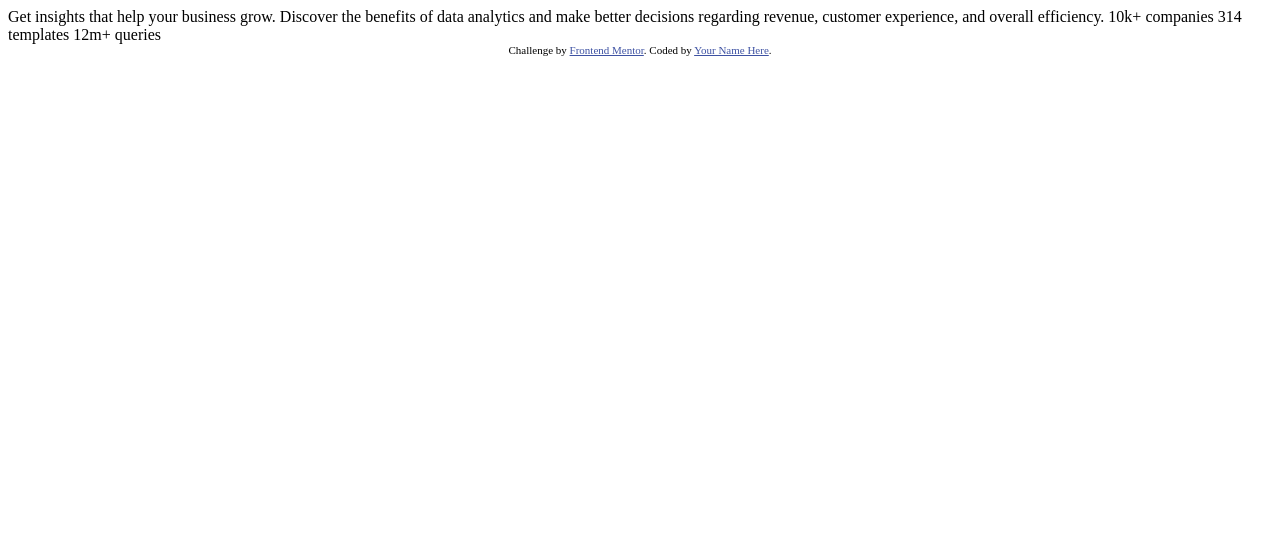
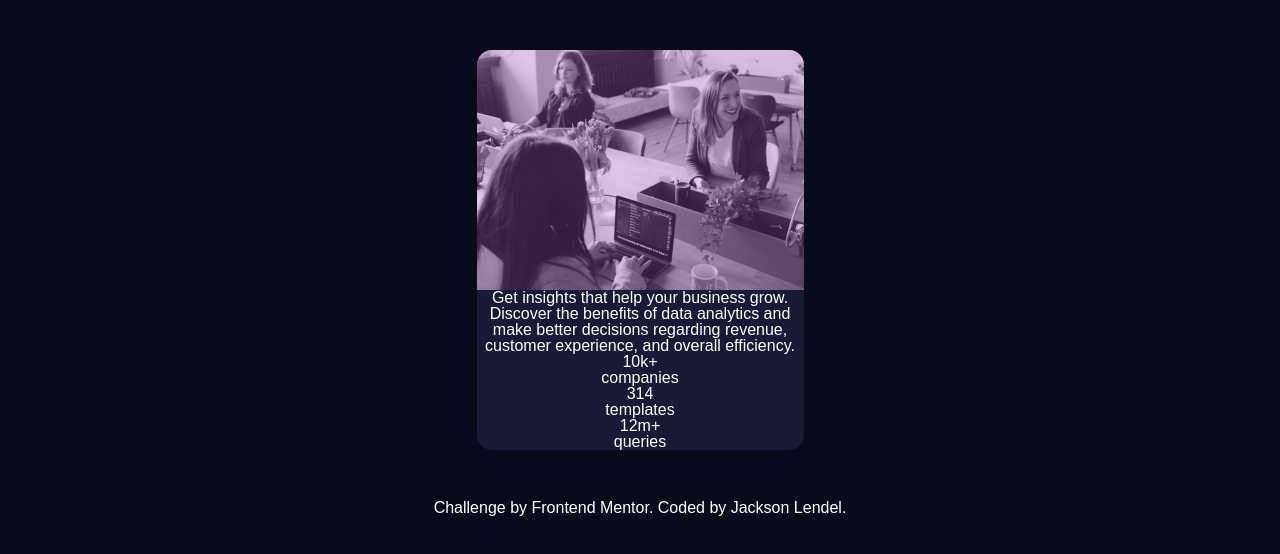
Before and after one commit to jacklendel/stats-preview-card-component, a plain HTML site: page index.html in a window 1280 px wide. Drawn offline with Linux system fonts and the light colour scheme; a web font is replaced by a local one.

Commit message:
Iniciando estruturação do html e estilos

```diff
--- /dev/null
+++ b/css/reset.css
@@ -0,0 +1,58 @@
+/* http://meyerweb.com/eric/tools/css/reset/
+   v2.0 | 20110126
+   License: none (public domain)
+*/
+
+html, body, div, span, applet, object, iframe,
+h1, h2, h3, h4, h5, h6, p, blockquote, pre,
+a, abbr, acronym, address, big, cite, code,
+del, dfn, em, img, ins, kbd, q, s, samp,
+small, strike, strong, sub, sup, tt, var,
+b, u, i, center,
+dl, dt, dd, ol, ul, li,
+fieldset, form, label, legend,
+table, caption, tbody, tfoot, thead, tr, th, td,
+article, aside, canvas, details, embed,
+figure, figcaption, footer, header, hgroup,
+menu, nav, output, ruby, section, summary,
+time, mark, audio, video {
+	margin: 0;
+	padding: 0;
+	border: 0;
+	font-size: 100%;
+	font: inherit;
+	vertical-align: baseline;
+}
+/* HTML5 display-role reset for older browsers */
+article, aside, details, figcaption, figure,
+footer, header, hgroup, menu, nav, section {
+	display: block;
+}
+body {
+	line-height: 1;
+}
+ol, ul {
+	list-style: none;
+}
+blockquote, q {
+	quotes: none;
+}
+blockquote:before, blockquote:after,
+q:before, q:after {
+	content: '';
+	content: none;
+}
+table {
+	border-collapse: collapse;
+	border-spacing: 0;
+}
+
+body {
+	font-family: 'Montserrat', sans-serif;
+	color: #2e4255
+}
+
+a {
+	color: inherit;
+	text-decoration: inherit;
+}
--- /dev/null
+++ b/css/style.css
@@ -0,0 +1,35 @@
+@import url('https://fonts.google.com/specimen/Inter');
+@import url('https://fonts.google.com/specimen/Lexend+Deca');
+
+
+* {
+    font-family: 'Inter', sans-serif;
+    font-size: 15px; text-align: center;
+}
+
+body {
+    color: #fff;
+    background-color: hsl(233, 47%, 7%);
+}
+
+.container {
+    width: 327px;
+    height: auto;
+    background-color: hsl(244, 38%, 16%);
+    border-radius: 15px;
+    margin: 50px auto;
+}
+header {
+    width: 100%;
+    height: 240px;
+    background-color: hsl(277, 64%, 61%);
+    border-radius: 15px 15px 0 0;
+
+}
+
+header img {
+    width: 100%;
+    height: auto;
+    border-radius: 15px 15px 0 0;
+    opacity: 0.7;
+}
--- a/index.html
+++ b/index.html
@@ -5,29 +5,45 @@
   <meta name="viewport" content="width=device-width, initial-scale=1.0"> <!-- displays site properly based on user's device -->
 
   <link rel="icon" type="image/png" sizes="32x32" href="./images/favicon-32x32.png">
+  <link rel="stylesheet" href="css/reset.css">
+  <link rel="stylesheet" href="css/style.css">
+
 
   <title>Frontend Mentor | Stats preview card component</title>
 
-  <!-- Feel free to remove these styles or customise in your own stylesheet 👍 -->
-  <style>
-    .attribution { font-size: 11px; text-align: center; }
-    .attribution a { color: hsl(228, 45%, 44%); }
-  </style>
 </head>
 <body>
-
-  Get insights that help your business grow.
-
-  Discover the benefits of data analytics and make better decisions regarding revenue, customer
-  experience, and overall efficiency.
-
-  10k+ companies
-  314 templates
-  12m+ queries
-
+  <div class="container">
+    <header>
+      <img src="images/image-header-mobile.jpg" alt="Imagem principal">
+    </header>
+    <h1>Get <strong>insights</strong> that help your business grow.</h1>
+    <div>
+      <p>
+        Discover the benefits of data analytics and make better decisions regarding revenue, customer
+        experience, and overall efficiency.
+      </p>
+    </div>
+    <div>
+      <ul>
+        <li>
+          <h2>10k+</h2>
+          <p>companies</p>
+        </li>
+        <li>
+          <h2>314</h2>
+          <p>templates</p>
+        </li>
+        <li>
+          <h2>12m+</h2>
+          <p> queries</p>
+        </li>
+      </ul>
+    </div>
+  </div>
   <div class="attribution">
     Challenge by <a href="https://www.frontendmentor.io?ref=challenge" target="_blank">Frontend Mentor</a>.
-    Coded by <a href="#">Your Name Here</a>.
+    Coded by <a href="#">Jackson Lendel</a>.
   </div>
 </body>
 </html>
```
